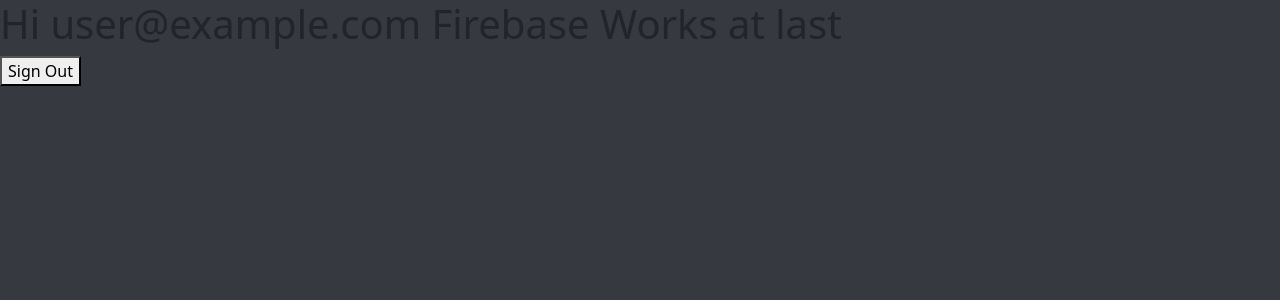
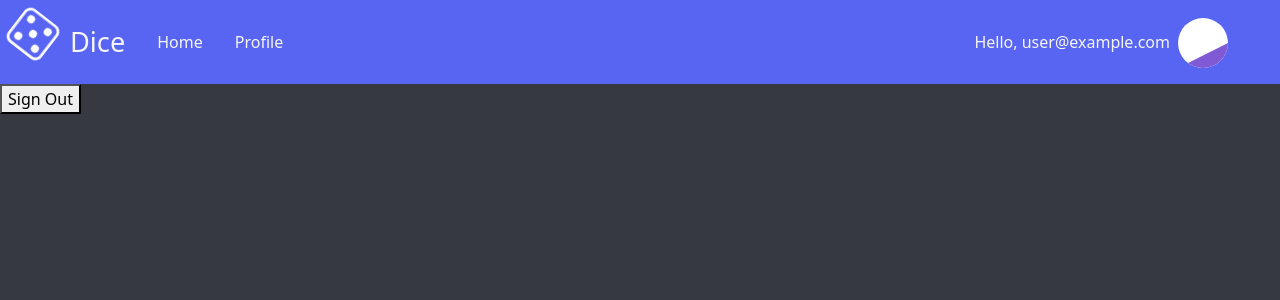
Before and after one commit to ashwinnmit/Realtime-Chat-Application, a React (Create React App) app: page /home in a window 1280 px wide. Shown: the top 300 px of the page. Built offline with nearby package versions, Linux system fonts and the light colour scheme; no server answers; sample sign-in values are in the browser's storage.

Commit message:
Navbar Added

```diff
--- a/src/components/Home.jsx
+++ b/src/components/Home.jsx
@@ -2,6 +2,7 @@
 import { signOut , onAuthStateChanged} from "firebase/auth";
 import { useHistory } from "react-router-dom";
 import { auth } from "../firebase";
+import Navbar from "./Navbar";
 
 function Home(){
     const nav = useHistory();
@@ -25,8 +26,8 @@
     }
     return (
         <div>
-            <h1>Hi {userName} Firebase Works at last</h1>
-            <button onClick={handleSignOut}>Sign Out</button>
+            <Navbar name={userName}/>
+            <button onClick={handleSignOut} type="button">Sign Out</button>
         </div>
     )
 }
--- /dev/null
+++ b/src/components/Navbar.jsx
@@ -0,0 +1,42 @@
+import React from "react";
+import "./navbar.css"
+
+function Navbar(props){
+    return (
+        <div>
+        <nav className="navbar navbar-expand-lg bg-body-tertiary discord-background-purple">
+  <div className="container-fluid">
+    <a class="navbar-brand" href="#">
+    <svg xmlns="http://www.w3.org/2000/svg" width="42" height="42" fill="#ffffff" className="bi bi-dice-5 logo" viewBox="0 0 16 16">
+        <path d="M13 1a2 2 0 0 1 2 2v10a2 2 0 0 1-2 2H3a2 2 0 0 1-2-2V3a2 2 0 0 1 2-2h10zM3 0a3 3 0 0 0-3 3v10a3 3 0 0 0 3 3h10a3 3 0 0 0 3-3V3a3 3 0 0 0-3-3H3z"/>
+        <path d="M5.5 4a1.5 1.5 0 1 1-3 0 1.5 1.5 0 0 1 3 0zm8 0a1.5 1.5 0 1 1-3 0 1.5 1.5 0 0 1 3 0zm0 8a1.5 1.5 0 1 1-3 0 1.5 1.5 0 0 1 3 0zm-8 0a1.5 1.5 0 1 1-3 0 1.5 1.5 0 0 1 3 0zm4-4a1.5 1.5 0 1 1-3 0 1.5 1.5 0 0 1 3 0z"/>
+    </svg>
+    </a>
+    <a className="navbar-brand text-black big-text" href="#">Dice</a>
+    <button className="navbar-toggler text-background" type="button" data-bs-toggle="collapse" data-bs-target="#navbarNavDropdown" aria-controls="navbarNavDropdown" aria-expanded="false" aria-label="Toggle navigation">
+      <span className="navbar-toggler-icon text-black"></span>
+    </button>
+    <div className="collapse navbar-collapse" id="navbarNavDropdown">
+      <ul className="navbar-nav d-flex">
+        <li className="nav-item p-2">
+          <a className="nav-link active text-black small-text" aria-current="page" href="#">Home</a>
+        </li>
+        <li className="nav-item p-2">
+          <a className="nav-link text-black small-text" href="#">Profile</a>
+        </li>
+        <li className="nav-item p-2 place-right">
+          <div className="profile">
+            <a className="nav-link text-black small-text" href="#">Hello, {props.name}</a>
+            <svg xmlns='http://www.w3.org/2000/svg' className="pic" width='10' height='10' transform='scale(5)'><rect x='0' y='0' width='100%' height='100%' fill='hsla(0,0%,100%,1)'/><path d='M20 0L0 10v10l20-10zm0 10v10l20 10V20z'  stroke-width='1' stroke='none' fill='hsla(258.5,59.4%,59.4%,1)'/><path d='M20-10V0l20 10V0zm0 30L0 30v10l20-10zm0 10v10l20 10V40z'  stroke-width='1' stroke='none' fill='hsla(339.6,82.2%,51.6%,1)'/></svg>
+          </div>
+        </li>
+      </ul>
+    </div>
+  </div>
+</nav>
+</div>
+    )
+}
+
+
+export default Navbar;
--- /dev/null
+++ b/src/components/navbar.css
@@ -0,0 +1,54 @@
+.text-black{
+    color : whitesmoke;
+}
+
+.big-text{
+    font-size: 1.7rem;
+}
+
+.small-text{
+    font-size: 1rem;
+}
+.text-black:hover{
+    color : black;
+}
+
+
+.hover-anim1:hover{
+    background-color: #5865F2;
+}
+
+
+.text-background{
+    border-color: whitesmoke;
+}
+
+.place-right{
+    position : absolute;
+    right:5vw;
+}
+
+.profile{
+    display: flex;
+    justify-content: space-between;
+    gap: 20px;
+}
+.pic{
+    border-radius: 50%;
+    position: relative;
+    top : 2vh;
+}
+@media only screen and (max-width: 768px) {
+    /* For mobile phones: */
+    .big-text{
+        position: relative;
+        right : 15vw;
+    }
+    .place-right{
+        position: relative;
+        left : 0vw;
+    }
+    .profile{
+        gap : 10px;
+    }
+}
```
Also changed, not shown: src/components/Profile.jsx (added, +14 -0 lines), src/assets/pattern.svg (added).
